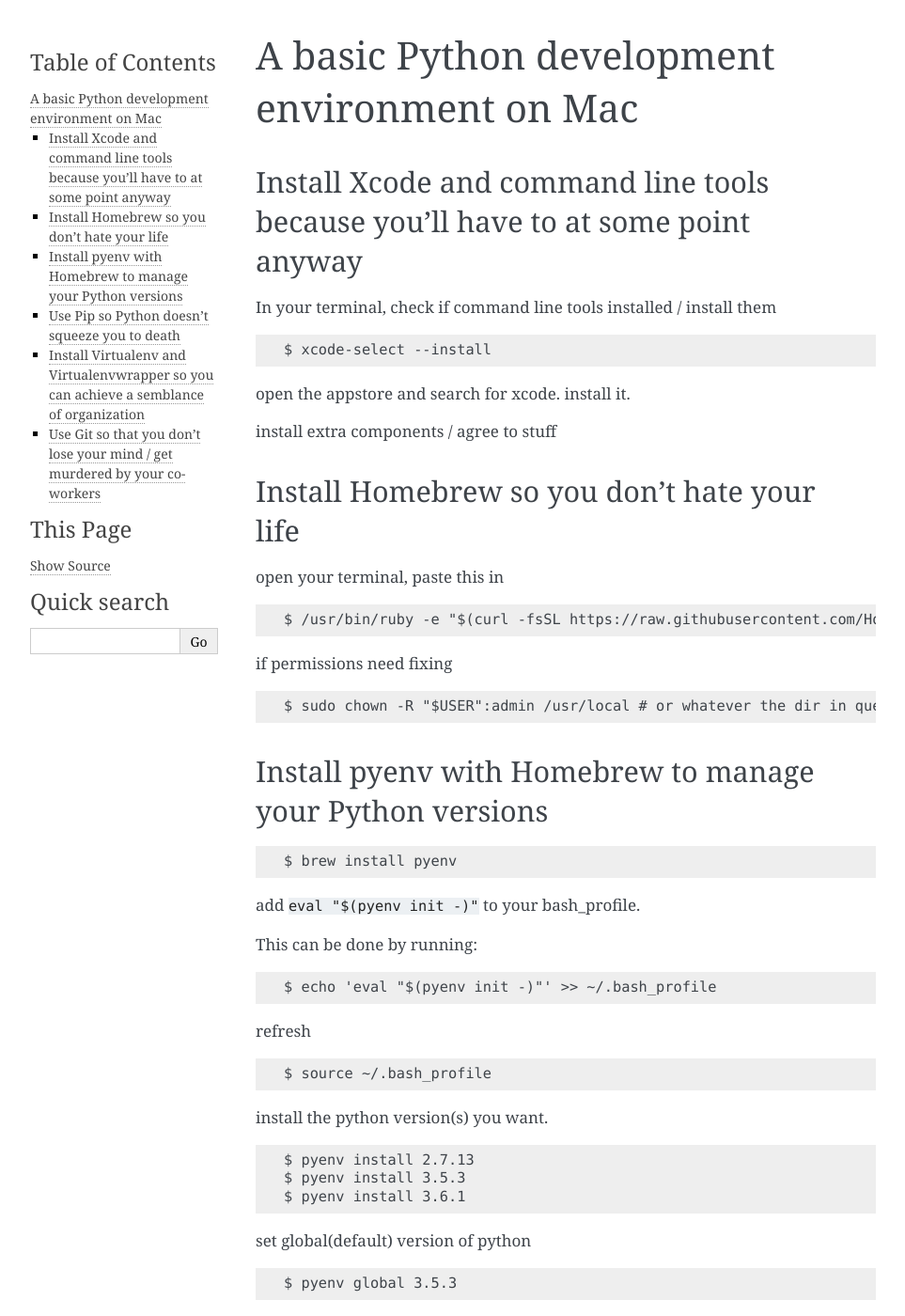
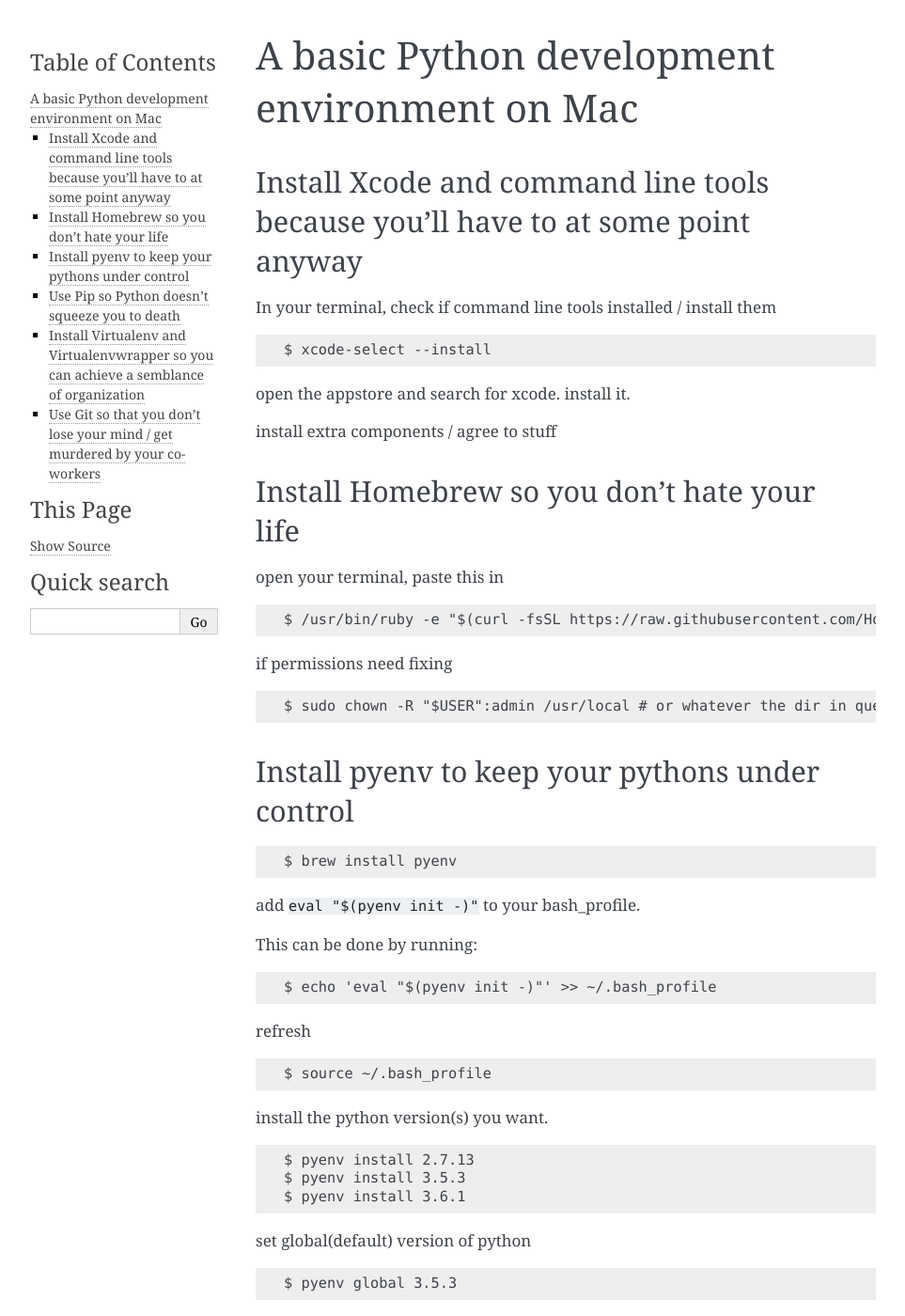
Before and after one commit to elanorigby/devbook, a Sphinx documentation site: the page built from source/python_env_mac.rst, in a window 1280 px wide and 1400 px high. Shown: the whole window at 94% size, without its empty margins (148-1111 px from the left). Built offline with Sphinx 7.4.7, drawn with Linux system fonts in a browser that asks for light colours; pages that are not in the unit, such as notebooks, are missing from menus.

Commit message:
changed pyenv heading

```diff
--- a/source/python_env_mac.rst
+++ b/source/python_env_mac.rst
@@ -30,7 +30,7 @@
     reference - https://github.com/Homebrew/brew/blob/master/docs/FAQ.md
 
 
-Install pyenv with Homebrew to manage your Python versions
+Install pyenv to keep your pythons under control
 ----------------------------------------------------------------------
 ::
 
```
